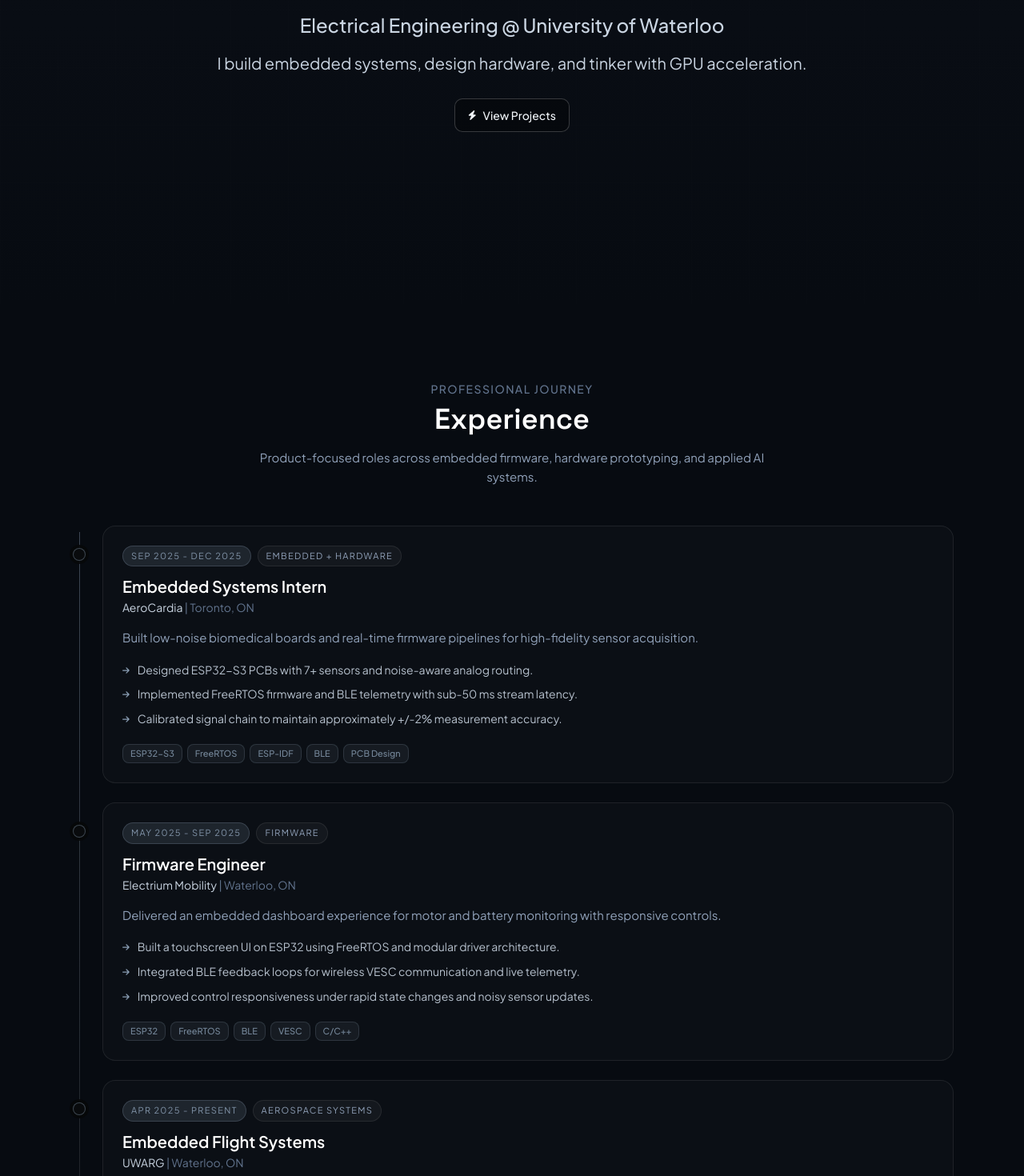
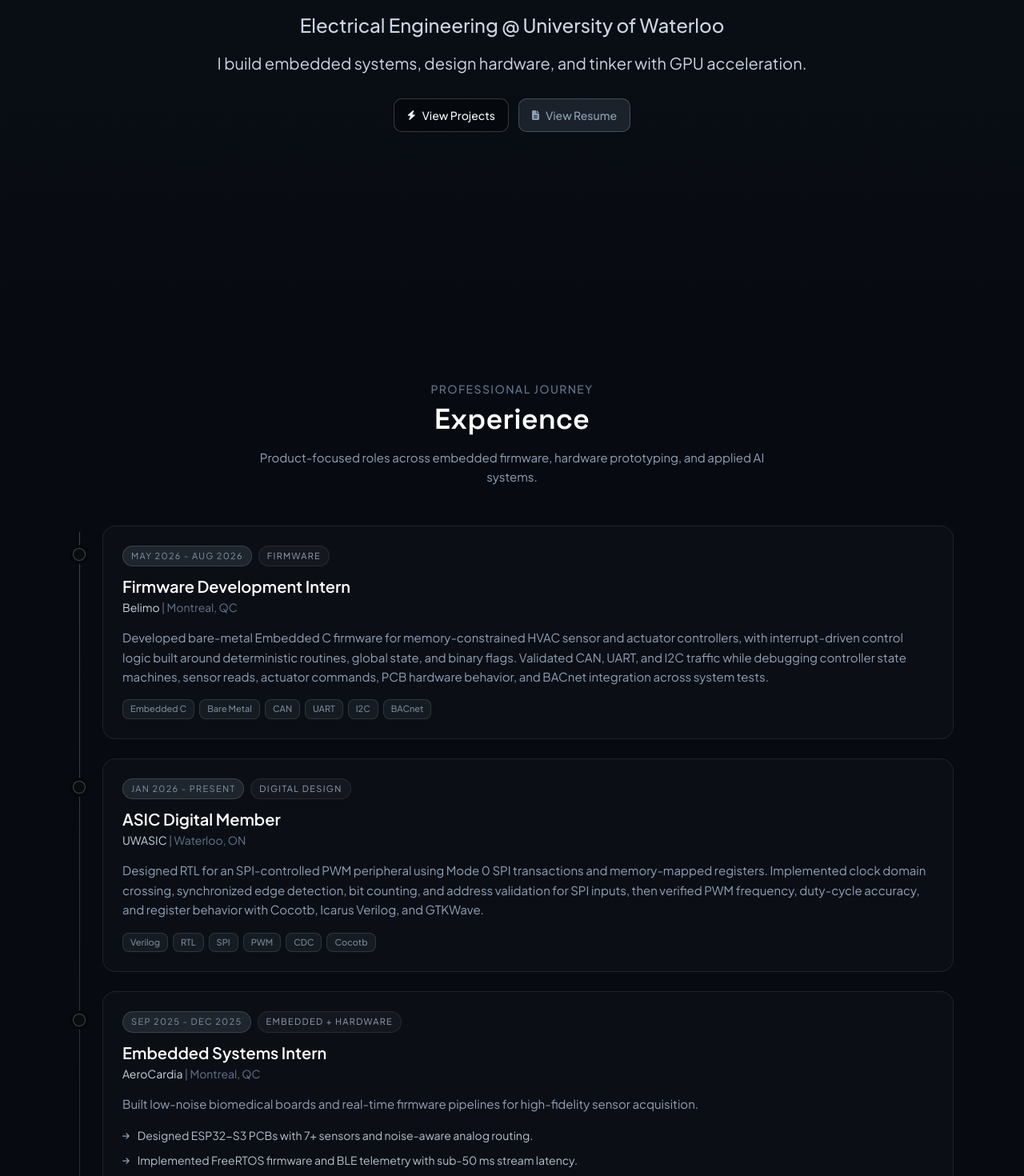
Before and after one commit to JJKSweaty/Portfolio-2025, a React (Vite) app: page / in a window 1280 px wide. Shown: the part 420-1890 px from the top of the page at 80% size. Built offline with nearby package versions, Linux system fonts and the light colour scheme.

Commit message:
Add spiASICTinyTapeout.png asset to the project

```diff
--- a/src/assets/index.js
+++ b/src/assets/index.js
@@ -37,6 +37,7 @@ import truvote  from './truvote.png'
 import claudefirmwareai from './claudefirmwareai.png'
 import mnst from './mnst.png'
 import heartbeatpcb from './hearbeatsensor pcb.png'
+import spiASICTinyTapeout from './spiASICTinyTapeout.png'
 import emberapp from "../emberapp.jpg";
 export {
   logo,
@@ -78,5 +79,6 @@ export {
   claudefirmwareai,
   mnst,
   heartbeatpcb,
+  spiASICTinyTapeout,
   emberapp,
 };
--- a/src/components/Experience.jsx
+++ b/src/components/Experience.jsx
@@ -4,10 +4,32 @@ import { faArrowRight } from "@fortawesome/free-solid-svg-icons";
 
 const experiences = [
   {
+    company: "Belimo",
+    role: "Firmware Development Intern",
+    period: "May 2026 - Aug 2026",
+    location: "Montreal, QC",
+    summary:
+      "Developed bare-metal Embedded C firmware for memory-constrained HVAC sensor and actuator controllers, with interrupt-driven control logic built around deterministic routines, global state, and binary flags. Validated CAN, UART, and I2C traffic while debugging controller state machines, sensor reads, actuator commands, PCB hardware behavior, and BACnet integration across system tests.",
+    highlights: [],
+    stack: ["Embedded C", "Bare Metal", "CAN", "UART", "I2C", "BACnet"],
+    track: "Firmware",
+  },
+  {
+    company: "UWASIC",
+    role: "ASIC Digital Member",
+    period: "Jan 2026 - Present",
+    location: "Waterloo, ON",
+    summary:
+      "Designed RTL for an SPI-controlled PWM peripheral using Mode 0 SPI transactions and memory-mapped registers. Implemented clock domain crossing, synchronized edge detection, bit counting, and address validation for SPI inputs, then verified PWM frequency, duty-cycle accuracy, and register behavior with Cocotb, Icarus Verilog, and GTKWave.",
+    highlights: [],
+    stack: ["Verilog", "RTL", "SPI", "PWM", "CDC", "Cocotb"],
+    track: "Digital Design",
+  },
+  {
     company: "AeroCardia",
     role: "Embedded Systems Intern",
     period: "Sep 2025 - Dec 2025",
-    location: "Toronto, ON",
+    location: "Montreal, QC",
     summary:
       "Built low-noise biomedical boards and real-time firmware pipelines for high-fidelity sensor acquisition.",
     highlights: [
@@ -141,6 +163,7 @@ const Experience = () => {
                       {exp.summary}
                     </p>
 
+                    {exp.highlights.length > 0 && (
                       <ul className="space-y-2 mb-5">
                         {exp.highlights.map((point) => (
                           <li
@@ -155,6 +178,7 @@ const Experience = () => {
                           </li>
                         ))}
                       </ul>
+                    )}
 
                     <div className="flex flex-wrap gap-1.5">
                       {exp.stack.map((tech) => (
--- a/src/components/Hero.jsx
+++ b/src/components/Hero.jsx
@@ -1,6 +1,6 @@
 import { motion } from "framer-motion";
 import { FontAwesomeIcon } from "@fortawesome/react-fontawesome";
-import { faBolt } from "@fortawesome/free-solid-svg-icons";
+import { faBolt, faFileLines } from "@fortawesome/free-solid-svg-icons";
 import { AppleHelloEnglishEffect } from "./ui/shadcn-io/apple-hello-effect";
 
 const Hero = () => {
@@ -47,6 +47,15 @@ const Hero = () => {
                 <FontAwesomeIcon icon={faBolt} className="text-xs" />
                 View Projects
               </a>
+              <a
+                href="/resumeJonathanEmbedded.pdf"
+                target="_blank"
+                rel="noopener noreferrer"
+                className="inline-flex items-center gap-2 px-4 py-2.5 text-sm font-medium rounded-lg border border-[var(--theme-primary)]/35 bg-[var(--theme-primary)]/14 text-[var(--theme-primary)] hover:bg-[var(--theme-primary)]/20 hover:border-[var(--theme-primary)]/55 transition-all duration-300"
+              >
+                <FontAwesomeIcon icon={faFileLines} className="text-xs" />
+                View Resume
+              </a>
             </div>
           </motion.div>
         </div>
--- a/src/components/Works.jsx
+++ b/src/components/Works.jsx
@@ -68,6 +68,13 @@ const ProjectCard = ({ project, index, onOpenDemo }) => {
               loading="lazy"
               className="w-full h-full object-cover transition-transform duration-500 group-hover:scale-[1.04]"
             />
+          ) : project.gds_viewer_link ? (
+            <iframe
+              src={project.gds_viewer_link}
+              title={`${project.name} GDS viewer`}
+              loading="lazy"
+              className="w-full h-full border-0 bg-black"
+            />
           ) : youtubeId ? (
             <img
               src={`https://img.youtube.com/vi/${youtubeId}/hqdefault.jpg`}
@@ -105,6 +112,20 @@ const ProjectCard = ({ project, index, onOpenDemo }) => {
                 rel="noopener noreferrer"
                 className="flex items-center justify-center w-8 h-8 rounded-full bg-black/55 border border-white/15 hover:border-[var(--theme-primary)]/50 transition-colors"
                 aria-label="View project on Devpost"
+              >
+                <FontAwesomeIcon
+                  icon={faArrowUpRightFromSquare}
+                  className="text-xs text-white/85"
+                />
+              </a>
+            )}
+            {project.gds_viewer_link && (
+              <a
+                href={project.gds_viewer_link}
+                target="_blank"
+                rel="noopener noreferrer"
+                className="flex items-center justify-center w-8 h-8 rounded-full bg-black/55 border border-white/15 hover:border-[var(--theme-primary)]/50 transition-colors"
+                aria-label="Open GDS viewer"
               >
                 <FontAwesomeIcon
                   icon={faArrowUpRightFromSquare}
@@ -174,6 +195,16 @@ const ProjectCard = ({ project, index, onOpenDemo }) => {
                 className="inline-flex items-center gap-2 text-sm font-medium text-[var(--theme-primary)] hover:text-[var(--theme-primary)]/85 transition-colors"
               >
                 View source
+                <FontAwesomeIcon icon={faArrowUpRightFromSquare} className="text-xs" />
+              </a>
+            ) : project.gds_viewer_link ? (
+              <a
+                href={project.gds_viewer_link}
+                target="_blank"
+                rel="noopener noreferrer"
+                className="inline-flex items-center gap-2 text-sm font-medium text-[var(--theme-primary)] hover:text-[var(--theme-primary)]/85 transition-colors"
+              >
+                View GDS
                 <FontAwesomeIcon icon={faArrowUpRightFromSquare} className="text-xs" />
               </a>
             ) : null}
@@ -356,6 +387,13 @@ const Works = () => {
                     alt={featuredProject.name}
                     className="absolute inset-0 w-full h-full object-cover"
                   />
+                ) : featuredProject.gds_viewer_link ? (
+                  <iframe
+                    src={featuredProject.gds_viewer_link}
+                    title={`${featuredProject.name} GDS viewer`}
+                    loading="lazy"
+                    className="absolute inset-0 w-full h-full border-0 bg-black"
+                  />
                 ) : featuredVideoId ? (
                   <img
                     src={`https://img.youtube.com/vi/${featuredVideoId}/hqdefault.jpg`}
@@ -436,6 +474,17 @@ const Works = () => {
                     className="inline-flex items-center gap-2 px-4 py-2 rounded-lg text-sm font-medium border border-white/[0.2] text-slate-200 hover:text-white hover:border-white/35 transition-colors"
                   >
                     Source
+                    <FontAwesomeIcon icon={faArrowUpRightFromSquare} className="text-xs" />
+                  </a>
+                )}
+                {featuredProject.gds_viewer_link && (
+                  <a
+                    href={featuredProject.gds_viewer_link}
+                    target="_blank"
+                    rel="noopener noreferrer"
+                    className="inline-flex items-center gap-2 px-4 py-2 rounded-lg text-sm font-medium border border-white/[0.2] text-slate-200 hover:text-white hover:border-white/35 transition-colors"
+                  >
+                    View GDS
                     <FontAwesomeIcon icon={faArrowUpRightFromSquare} className="text-xs" />
                   </a>
                 )}
--- a/src/constants/index.js
+++ b/src/constants/index.js
@@ -28,6 +28,7 @@ import {
     claudefirmwareai,
     mnst,
     heartbeatpcb,
+    spiASICTinyTapeout,
     emberapp,
   } from "../assets";
   import { FontAwesomeIcon} from "@fortawesome/react-fontawesome";
@@ -180,6 +181,21 @@ import {
 
   const projects = [
     {
+      name: "SPI Controlled PWM Peripheral",
+      description: "Verilog SPI-to-PWM ASIC peripheral for Tiny Tapeout, with Mode 0 packet decoding, memory-mapped control registers, clock-domain crossing, and Cocotb-verified PWM timing.",
+      type: "hardware",
+      category: "hardware",
+      tags: [
+        { name: "Verilog" },
+        { name: "SPI" },
+        { name: "PWM" },
+        { name: "CDC" },
+        { name: "Cocotb" },
+      ],
+      image: spiASICTinyTapeout,
+      gds_viewer_link: "https://gds-viewer.tinytapeout.com/?process=SKY130&model=https%3A%2F%2Fjjksweaty.github.io%2Fonboarding-start%2F%2Ftinytapeout.gds",
+    },
+    {
       name: "SignToLearn",
       description: "Real-time ASL gesture recognition app with 90%+ accuracy using MediaPipe and TensorFlow.",
       type: "software",
```
Also changed, not shown: src/assets/spiASICTinyTapeout.png (added), 1 other file (tests, documents, lock files or other folders). Lines whose indentation alone changed are shown as unchanged.
